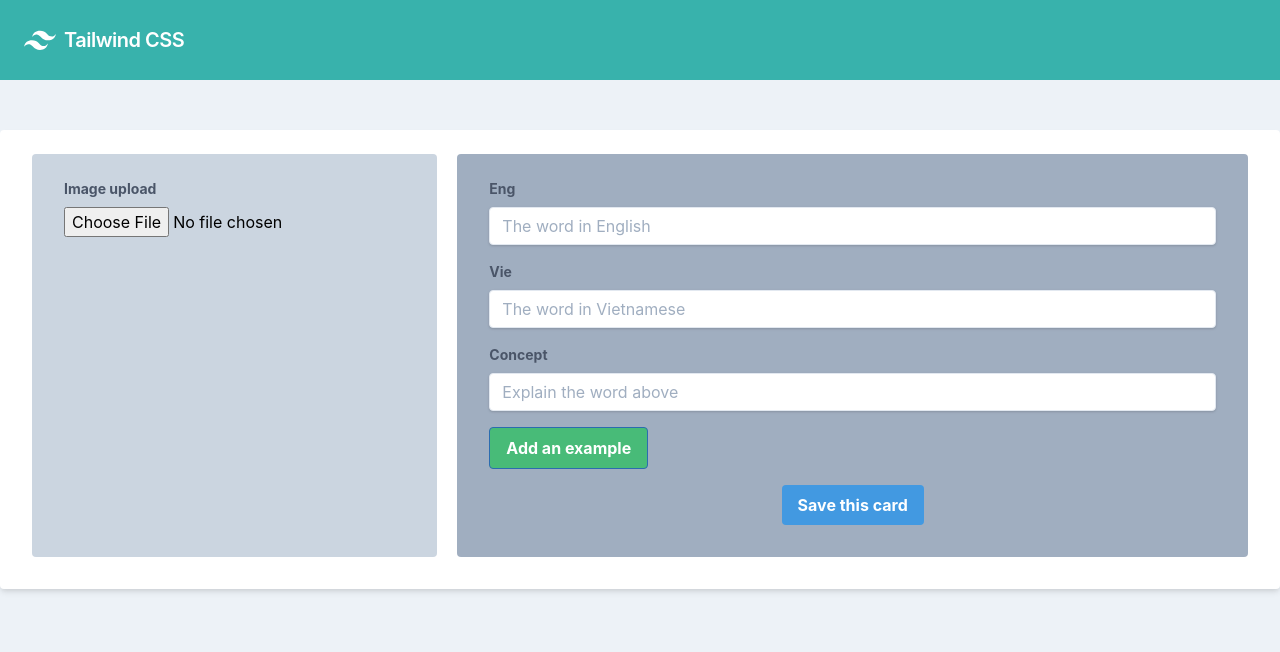
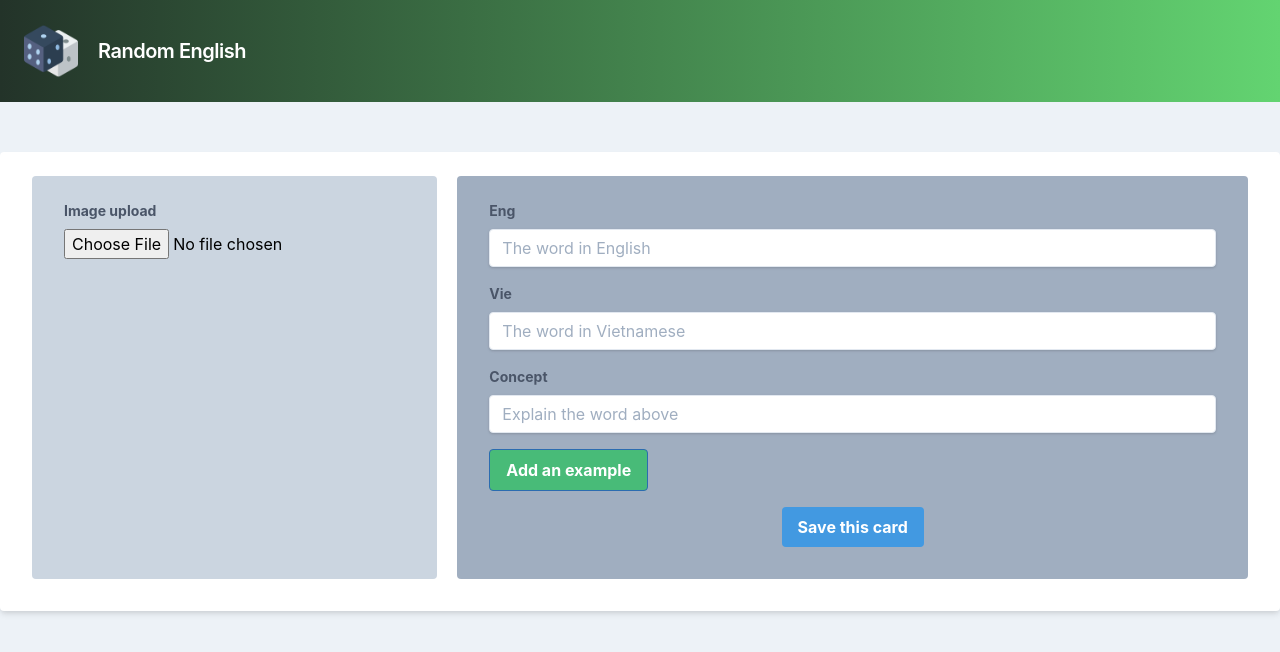
Before and after one commit to tranphucbol/random-english-fe, a React (Create React App) app: page /random-english-fe/card/upload in a window 1280 px wide. Shown: the top 652 px of the page. Built offline with nearby package versions, Linux system fonts and the light colour scheme.

Commit message:
fix card upload logic

```diff
--- a/src/components/CardUpload-Component.js
+++ b/src/components/CardUpload-Component.js
@@ -64,7 +64,9 @@ const CardUploadForm = (props)=>{
   };
 
   const onSubmit = data => {
-    if(data.hasOwnProperty('Image') && data['Image'].hasOwnProperty('content')){
+    if(data.hasOwnProperty('Image') && data['Image'].length === 0){
+      delete data['Image'];
+    } else{
       data['Image'] = data['Image'][0];
       data['Image']['content'] = imgUpload;
     }
@@ -82,6 +84,7 @@ const CardUploadForm = (props)=>{
     }
 
     //call POST API here
+    console.log(data);
   }
 
   const { register, handleSubmit, errors } = useForm({
--- a/src/components/Header-Component.js
+++ b/src/components/Header-Component.js
@@ -2,18 +2,23 @@ import React from 'react';
 
 const headerComponent = (props) => {
     return(
-        <nav class="flex items-center justify-between flex-wrap bg-teal-500 p-6">
-        <div class="flex items-center flex-shrink-0 text-white mr-6">
-            <svg class="fill-current h-8 w-8 mr-2" width="54" height="54" viewBox="0 0 54 54" xmlns="http://www.w3.org/2000/svg"><path d="M13.5 22.1c1.8-7.2 6.3-10.8 13.5-10.8 10.8 0 12.15 8.1 17.55 9.45 3.6.9 6.75-.45 9.45-4.05-1.8 7.2-6.3 10.8-13.5 10.8-10.8 0-12.15-8.1-17.55-9.45-3.6-.9-6.75.45-9.45 4.05zM0 38.3c1.8-7.2 6.3-10.8 13.5-10.8 10.8 0 12.15 8.1 17.55 9.45 3.6.9 6.75-.45 9.45-4.05-1.8 7.2-6.3 10.8-13.5 10.8-10.8 0-12.15-8.1-17.55-9.45-3.6-.9-6.75.45-9.45 4.05z"/></svg>
-            <span class="font-semibold text-xl tracking-tight">Tailwind CSS</span>
+        <nav className="flex items-center justify-between flex-wrap p-6 bg-opacity-50"  style={{background: "linear-gradient(90deg, #233329 0%, #63D471 100%)"}}>
+
+        <div className="flex items-center flex-shrink-0 text-white mr-6">
+            <img
+                src={`${process.env.PUBLIC_URL}/dice.png`}
+                alt="logo"
+                width="54">
+            </img>
+            <span className="font-semibold text-xl tracking-tight pl-5">Random English</span>
         </div>
-        <div class="block lg:hidden">
-            <button class="flex items-center px-3 py-2 border rounded text-teal-200 border-teal-400 hover:text-white hover:border-white">
-            <svg class="fill-current h-3 w-3" viewBox="0 0 20 20" xmlns="http://www.w3.org/2000/svg"><title>Menu</title><path d="M0 3h20v2H0V3zm0 6h20v2H0V9zm0 6h20v2H0v-2z"/></svg>
+        <div className="block lg:hidden">
+            <button className="flex items-center px-3 py-2 border rounded text-teal-200 border-teal-400 hover:text-white hover:border-white">
+            <svg className="fill-current h-3 w-3" viewBox="0 0 20 20" xmlns="http://www.w3.org/2000/svg"><title>Menu</title><path d="M0 3h20v2H0V3zm0 6h20v2H0V9zm0 6h20v2H0v-2z"/></svg>
             </button>
         </div>
-        <div class="w-full block flex-grow lg:flex lg:items-center lg:w-auto">
-            <div class="text-sm lg:flex-grow">
+        <div className="w-full block flex-grow lg:flex lg:items-center lg:w-auto">
+            <div className="text-sm text-right lg:flex-grow">
             </div>
         </div>
         </nav>
```
